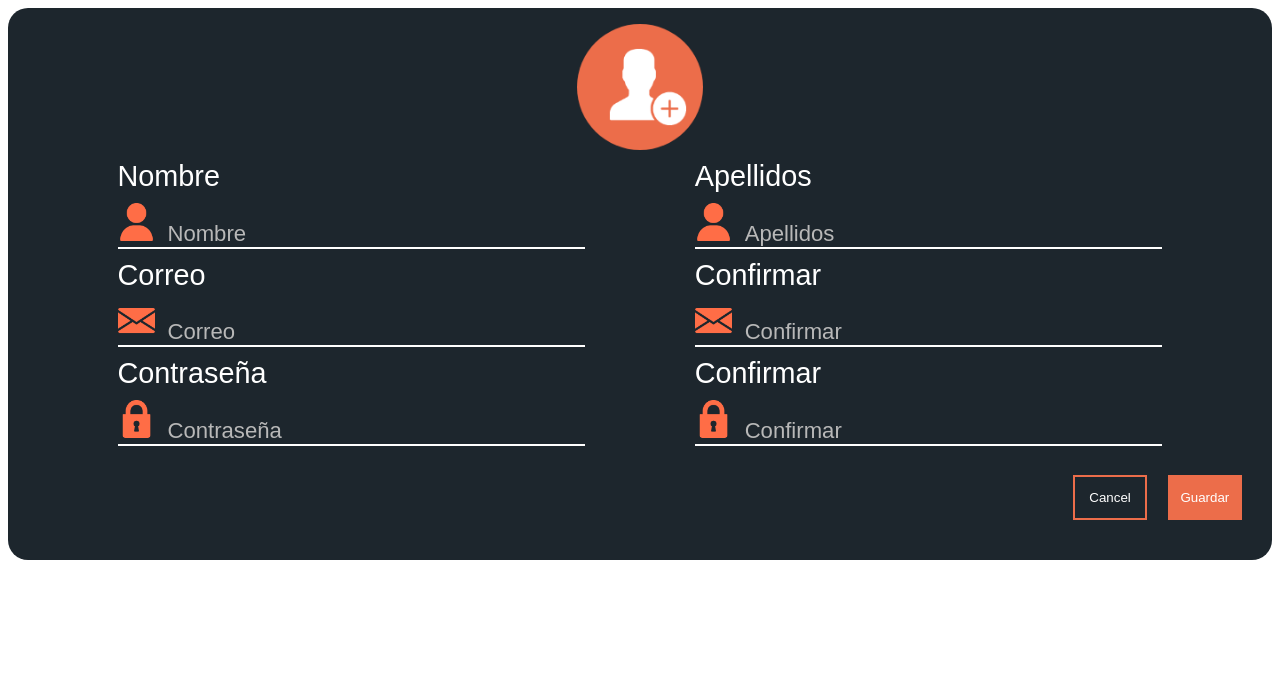
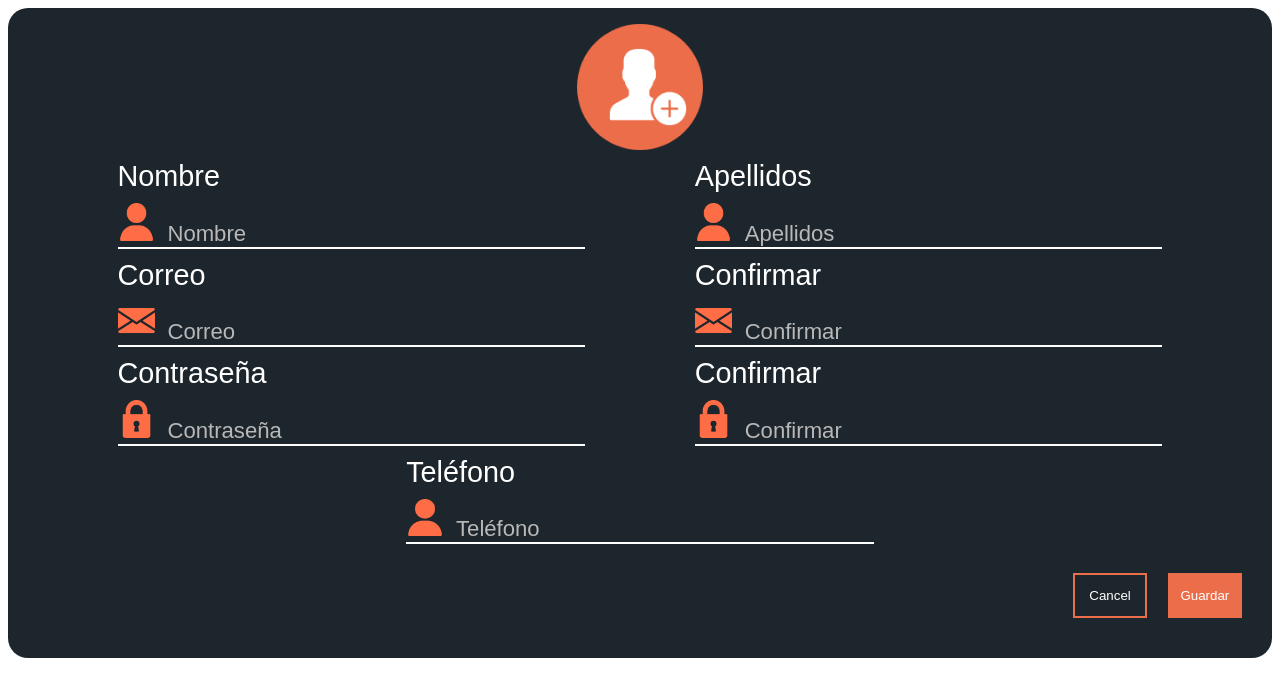
Before and after one commit to IngSoft2020-1/Proyecto, a PHP site: page /new.php in a window 1280 px wide. Shown: the top 697 px of the page. Run offline with PHP 8.4, Linux system fonts and the light colour scheme; the visitor is signed in with stand-in values (Sample User, id 1).

Commit message:
Update new.php

```diff
--- a/Web-2/new.php
+++ b/Web-2/new.php
@@ -58,6 +58,11 @@
             <img src="img/lock.png" alt="" class="icon">
             <input type="password" placeholder="Confirmar" class="textbox" name="contrasena2" required autocomplete="off">
           </div>
+          <div class="field line" style=""> <!-- Telefono -->
+            <label for="">Teléfono</label>
+            <img src="img/name.png" alt="" class="icon">
+            <input type="text" placeholder="Teléfono" class="textbox" name="telefono" required autocomplete="off" >
+          </div>
           <div class="field" id="field-button">
             <input type="button" class="button-cancel" value="Cancel">
             <input type="submit" name=""  class="button-save" value="Guardar">
```
